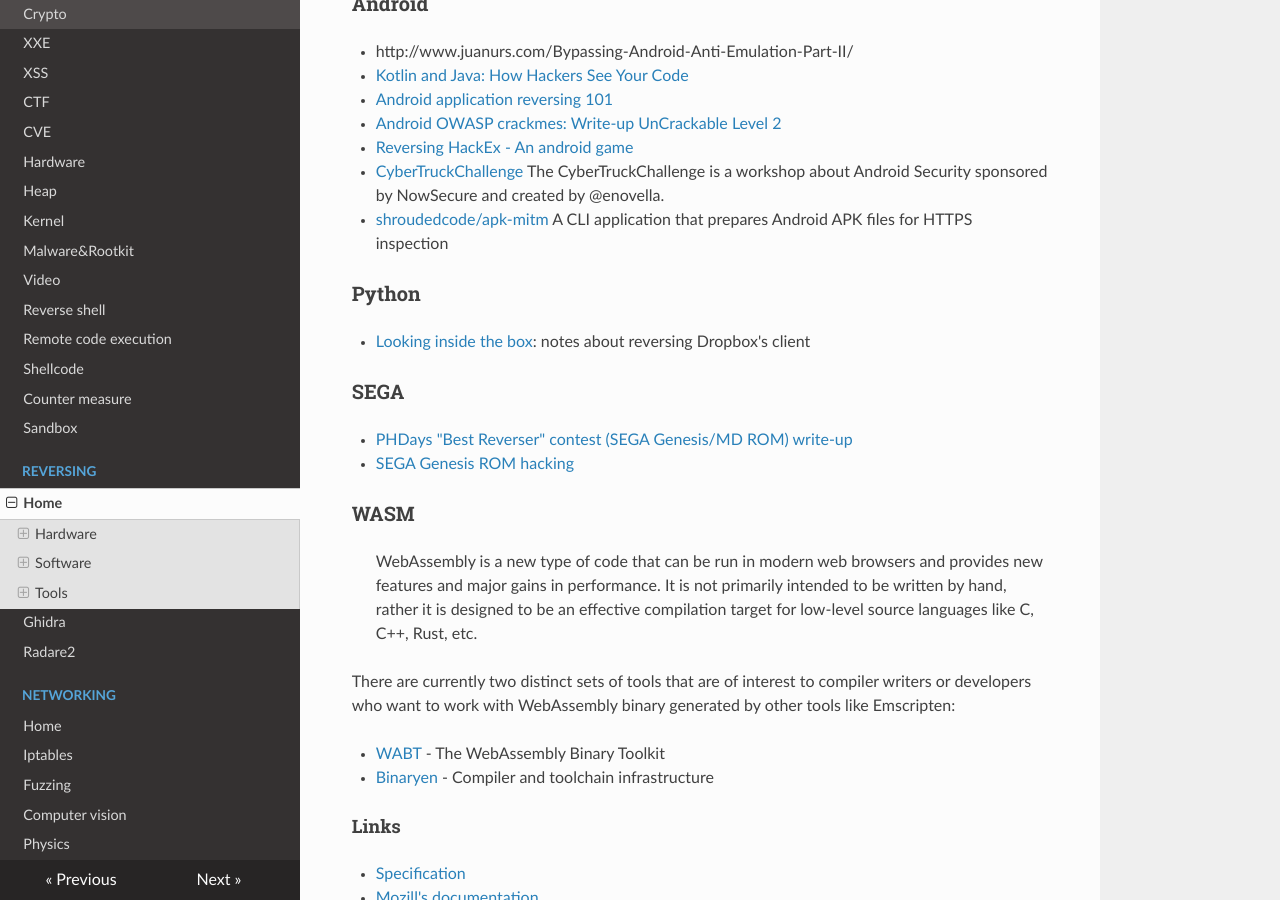
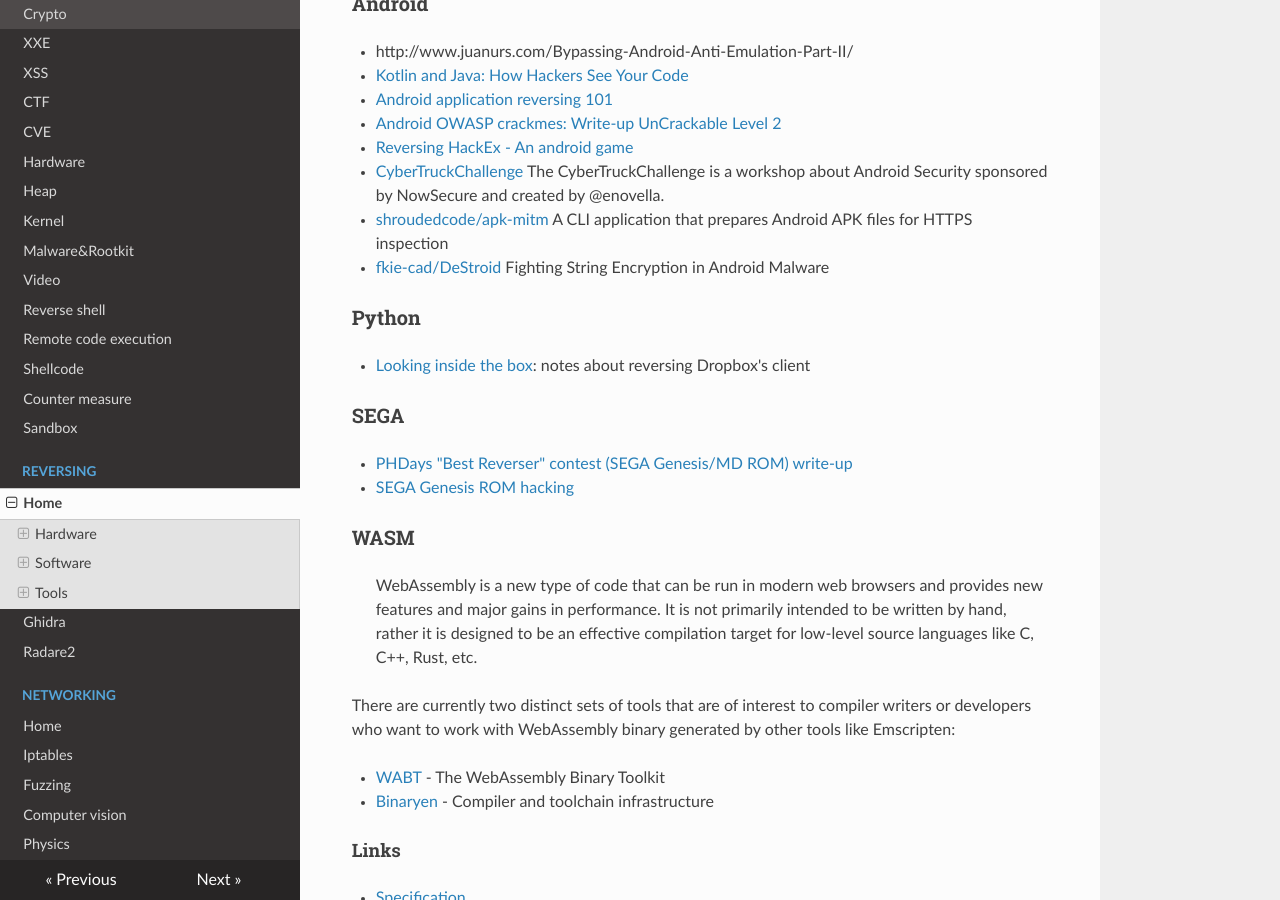
Before and after one commit to gipi/low-level, an MkDocs documentation site: the page built from docs/reversing/reversing.md, in a window 1280 px wide and 900 px high, scrolled down 3127 px. Built offline with MkDocs 1.6.1, drawn with Linux system fonts in a browser that asks for light colours; nearby versions of some CDN libraries; old or Windows-style settings are respelled for this version of MkDocs.

Commit message:
Update reversing.md

```diff
--- a/docs/reversing/reversing.md
+++ b/docs/reversing/reversing.md
@@ -149,6 +149,7 @@
  - [Reversing HackEx - An android game](https://0x00sec.org/t/reversing-hackex-an-android-game/16243/3)
  - [CyberTruckChallenge](https://www.verso.re/posts/cybertruck/) The CyberTruckChallenge is a workshop about Android Security sponsored by NowSecure and created by @enovella.
  - [shroudedcode/apk-mitm](https://github.com/shroudedcode/apk-mitm) A CLI application that prepares Android APK files for HTTPS inspection
+ - [fkie-cad/DeStroid](https://github.com/fkie-cad/DeStroid) Fighting String Encryption in Android Malware
 
 ### Python
 
```
